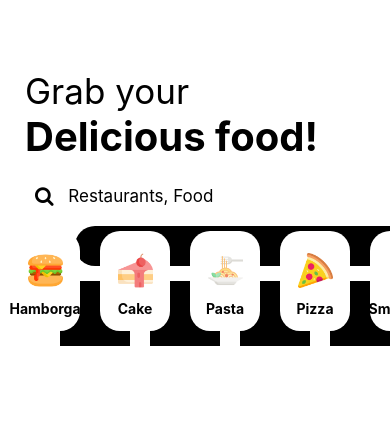
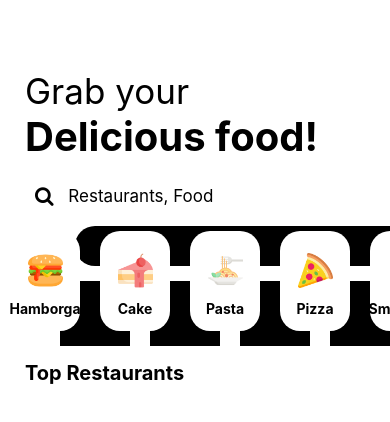
Before and after one commit to brandmch/Restaurants-Search, a React Native app: screen / in a window 390 px wide. Shown: the top 422 px of the page. Built offline with nearby package versions, Linux system fonts and the light colour scheme.

Commit message:
Restaurants started

```diff
--- a/App.js
+++ b/App.js
@@ -4,11 +4,12 @@ import { useState } from "react";
 import Header from "./src/components/Header";
 import Search from "./src/components/Search";
 import CategoryItem from "./src/components/CategoryItem";
+import Restaurants from "./src/components/Restaurants";
 
 export default function App() {
   const [selectedItem, setSelectedItem] = useState(0);
   return (
-    <View style={styles.container}>
+    <View style={{ backgroundColor: "#ffffff" }}>
       <StatusBar />
       <Header />
       <Search selectedItem={selectedItem} setSelectedItem={setSelectedItem} />
@@ -16,15 +17,7 @@ export default function App() {
         selectedItem={selectedItem}
         setSelectedItem={setSelectedItem}
       />
+      <Restaurants />
     </View>
   );
 }
-
-const styles = StyleSheet.create({
-  container: {
-    backgroundColor: "#ffffff",
-  },
-  text: {
-    color: "#ffffff",
-  },
-});
--- /dev/null
+++ b/src/components/Restaurants.js
@@ -0,0 +1,22 @@
+import { StyleSheet, Text, View } from "react-native";
+
+export default function Restaurants() {
+  return (
+    <View style={styles.container}>
+      <Text style={styles.header}>Top Restaurants</Text>
+    </View>
+  );
+}
+
+const styles = StyleSheet.create({
+  container: {
+    marginHorizontal: 25,
+    marginVertical: 15,
+    // flex: 1,
+  },
+  header: {
+    fontWeight: "bold",
+    fontSize: 20,
+    paddingBottom: 10,
+  },
+});
```
